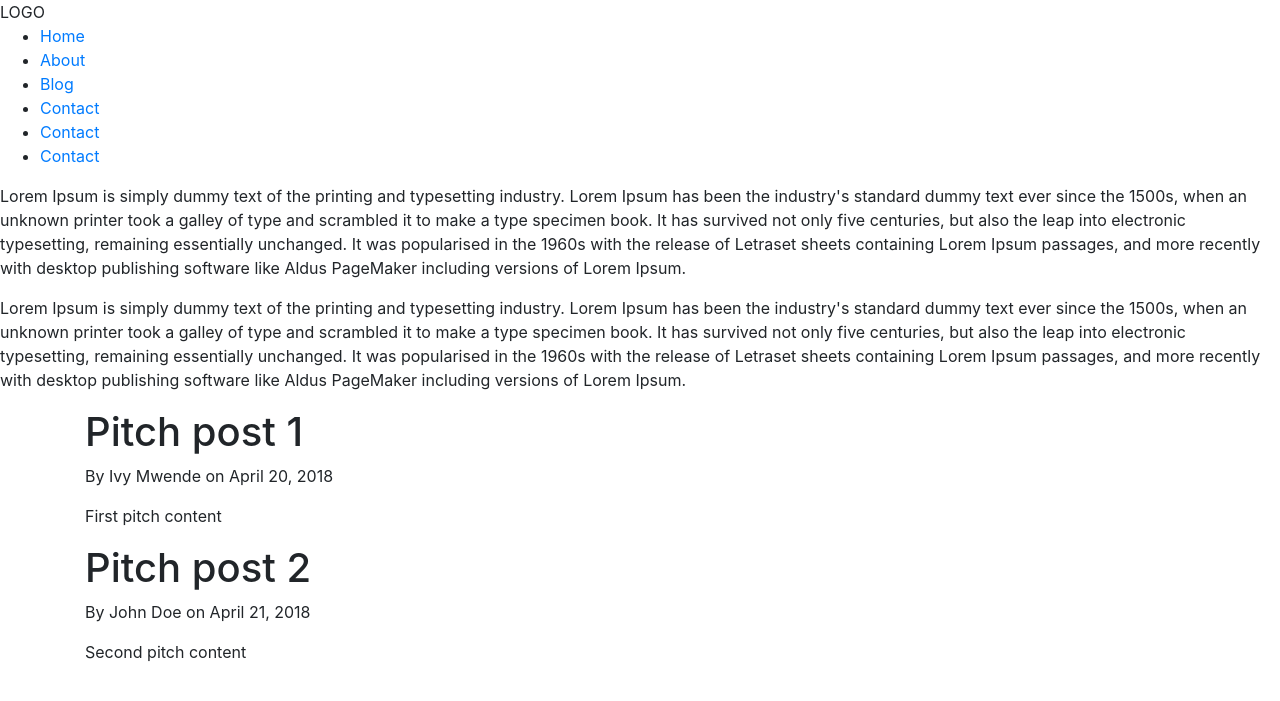
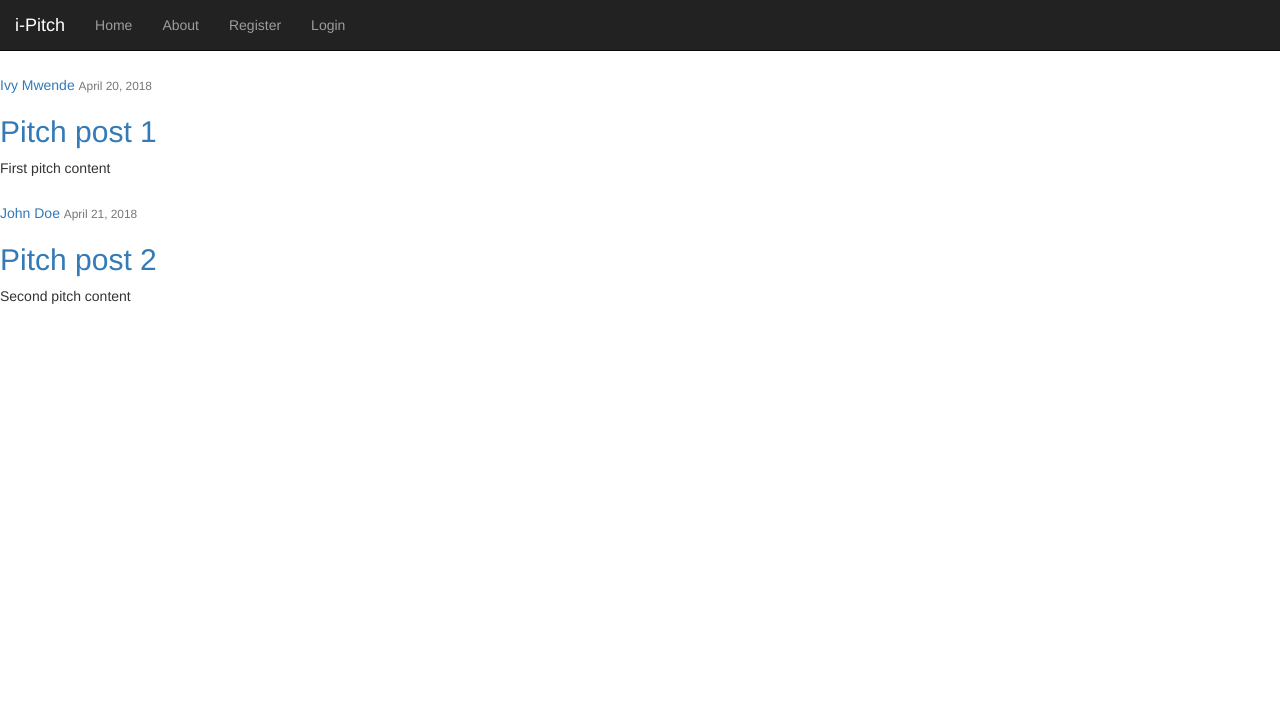
Before and after one commit to nziokaivy/pitch, a Flask app: page /home in a window 1280 px wide. Shown: the top 701 px of the page. Run offline with Flask 2, Linux system fonts and the light colour scheme; some libraries are stand-ins or nearby versions.

Commit message:
add bootstrap style to pitches

```diff
--- a/app/templates/home.html
+++ b/app/templates/home.html
@@ -1,14 +1,36 @@
 {% extends "layout.html" %}
-{% block styles %}
-    {{ super() }}
-    <link rel="stylesheet" href="{{ url_for('static', filename='index.css') }}">>
-{% endblock %}
 
 {% block content %}
 
+<nav class="navbar navbar-inverse navbar-fixed-top">
+        <div class="container-fluid">
+          <div class="navbar-header">
+            <a class="navbar-brand" href="/">i-Pitch</a>
+          </div>
+          <ul class="nav navbar-nav">
+            <li><a href="/home">Home</a></li>
+            <li><a href="/about">About</a></li>
+            <li><a href="/register">Register</a></li>
+            <li><a href="/login">Login</a></li>
+          </ul>
+        </div>
+      </nav>
+      <br>
+      <br>
+      <br>
+
+
+
     {% for post in posts %}
-        <h1>{{ post.title }}</h1>
-        <p>By {{ post.author }} on {{ post.date_posted }}</p>
-        <p>{{ post.content }}</p>
+    <article class="media content-section">
+            <div class="media-body">
+              <div class="article-metadata">
+                <a class="mr-2" href="#">{{ post.author }}</a>
+                <small class="text-muted">{{ post.date_posted }}</small>
+              </div>
+              <h2><a class="article-title" href="#">{{ post.title }}</a></h2>
+              <p class="article-content">{{ post.content }}</p>
+            </div>
+          </article>
     {% endfor %}
 {% endblock %}
--- a/app/templates/layout.html
+++ b/app/templates/layout.html
@@ -4,8 +4,9 @@
     <meta charset="UTF-8">
     <meta name="viewport" content="width=device-width, initial-scale=1.0">
     <meta http-equiv="X-UA-Compatible" content="ie=edge">
-    <!-- <link rel="stylesheet" href="{{ url_for('static', filename='index.css') }}"> -->
-    <link rel="stylesheet" href="https://stackpath.bootstrapcdn.com/bootstrap/4.2.1/css/bootstrap.min.css" integrity="sha384-GJzZqFGwb1QTTN6wy59ffF1BuGJpLSa9DkKMp0DgiMDm4iYMj70gZWKYbI706tWS" crossorigin="anonymous">
+    <link rel="stylesheet" href="https://maxcdn.bootstrapcdn.com/bootstrap/3.4.0/css/bootstrap.min.css">
+    <!-- <link rel="stylesheet" href="{{ url_for('static', filename='index.css') }}">
+   -->
     {% if title %}
     <title>i-Pitch - {{ title }}</title>
     {% else %}
@@ -13,45 +14,14 @@
     {% endif %}
 </head>
 <body>
-        <div class="wrapper">
-                <header>
-                   <nav>
-                      <div class="menu-icon">
-                         <i class="fa fa-bars fa-2x"></i>
-                      </div>
-                      <div class="logo">
-                         LOGO
-                      </div>
-                      <div class="menu">
-                         <ul>
-                            <li><a href="#">Home</a></li>
-                            <li><a href="#">About</a></li>
-                            <li><a href="#">Blog</a></li>
-                            <li><a href="#">Contact</a></li>
-                            <li><a href="#">Contact</a></li>
-                            <li><a href="#">Contact</a></li>
-                         </ul>
-                      </div>
-                   </nav>
-                </header>
-                <div class="content">
-                   <p>
-                      Lorem Ipsum is simply dummy text of the printing and typesetting industry. Lorem Ipsum has been the industry's standard dummy text ever since the 1500s, when an unknown printer took a galley of type and scrambled it to make a type specimen book. It has survived not only five centuries, but also the leap into electronic typesetting, remaining essentially unchanged. It was popularised in the 1960s with the release of Letraset sheets containing Lorem Ipsum passages, and more recently with desktop publishing software like Aldus PageMaker including versions of Lorem Ipsum.
-                   </p>
-                   <p>
-                      Lorem Ipsum is simply dummy text of the printing and typesetting industry. Lorem Ipsum has been the industry's standard dummy text ever since the 1500s, when an unknown printer took a galley of type and scrambled it to make a type specimen book. It has survived not only five centuries, but also the leap into electronic typesetting, remaining essentially unchanged. It was popularised in the 1960s with the release of Letraset sheets containing Lorem Ipsum passages, and more recently with desktop publishing software like Aldus PageMaker including versions of Lorem Ipsum.
-                   </p>
-                </div>
-             </div>
-    <div class="container">
+
     {% block content %}
 
     {% endblock %}
 
 </div>
+<script src="https://ajax.googleapis.com/ajax/libs/jquery/3.3.1/jquery.min.js"></script>
+<script src="https://maxcdn.bootstrapcdn.com/bootstrap/3.4.0/js/bootstrap.min.js"></script>
 
-    <script src="https://code.jquery.com/jquery-3.3.1.slim.min.js" integrity="sha384-q8i/X+965DzO0rT7abK41JStQIAqVgRVzpbzo5smXKp4YfRvH+8abtTE1Pi6jizo" crossorigin="anonymous"></script>
-    <script src="https://cdnjs.cloudflare.com/ajax/libs/popper.js/1.14.6/umd/popper.min.js" integrity="sha384-wHAiFfRlMFy6i5SRaxvfOCifBUQy1xHdJ/yoi7FRNXMRBu5WHdZYu1hA6ZOblgut" crossorigin="anonymous"></script>
-    <script src="https://stackpath.bootstrapcdn.com/bootstrap/4.2.1/js/bootstrap.min.js" integrity="sha384-B0UglyR+jN6CkvvICOB2joaf5I4l3gm9GU6Hc1og6Ls7i6U/mkkaduKaBhlAXv9k" crossorigin="anonymous"></script>
-</body>
+   </body>
 </html>
--- a/app/views.py
+++ b/app/views.py
@@ -1,4 +1,4 @@
-from flask import render_template
+from flask import render_template, url_for
 from app import app
 
 posts = [
```
Also changed, not shown: app/static/index.css (+30 -1 lines).
